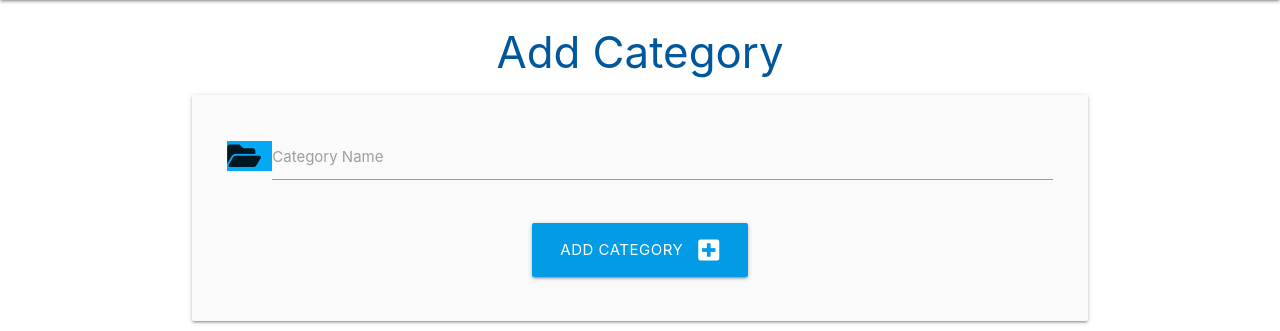
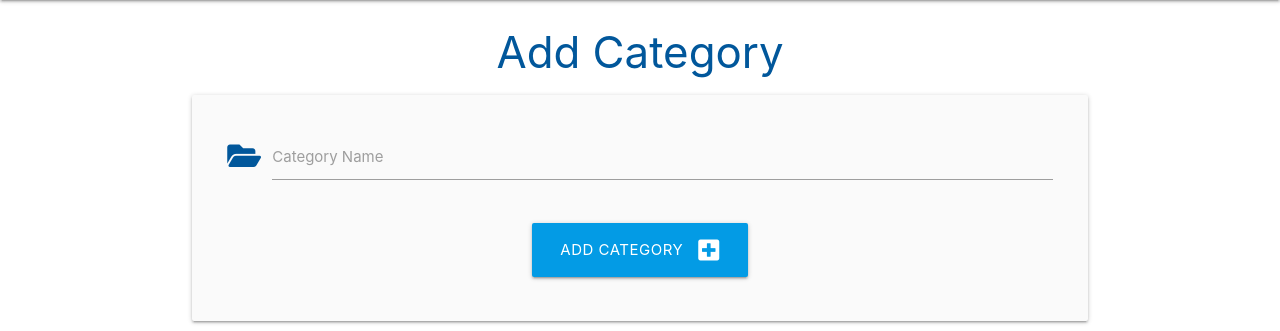
Before and after one commit to kera-cudmore/sqlalchemy-flask-task-manager, a Flask app: page /add_category in a window 1280 px wide. Shown: the part 64-395 px from the top of the page. Run offline with Flask 2, Linux system fonts and the light colour scheme.

Commit message:
added missing - to the category name colour

```diff
--- a/taskmanager/templates/add_category.html
+++ b/taskmanager/templates/add_category.html
@@ -8,7 +8,7 @@
         <div class="row">
             <div class="input-field col s12">
                 <i
-                    class="fas fa-folder-open prefix light-blue text text-darken-4"></i>
+                    class="fas fa-folder-open prefix light-blue-text text-darken-4"></i>
                 <input id="category_name" name="category_name" minlength="3"
                     maxlength="25" type="text" class="validate" required />
                 <label for="category_name">Category Name</label>
```
